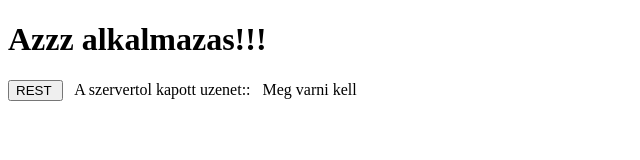
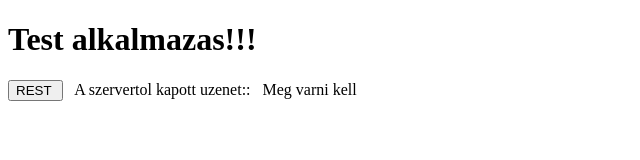
Before and after one commit to zsenci/contdep, a website: page client.html in a window 1280 px wide. Shown: the whole page, without its empty margins (0-640 px from the left). Drawn offline with nearby package versions, Linux system fonts and the light colour scheme.

Commit message:
Test branch

```diff
--- a/client.html
+++ b/client.html
@@ -8,7 +8,7 @@
 </head>
 <body>
 
-<h1 > Azzz alkalmazas!!! </h1>
+<h1 > Test alkalmazas!!! </h1>
 
 <div id="mainpart">
 
```
